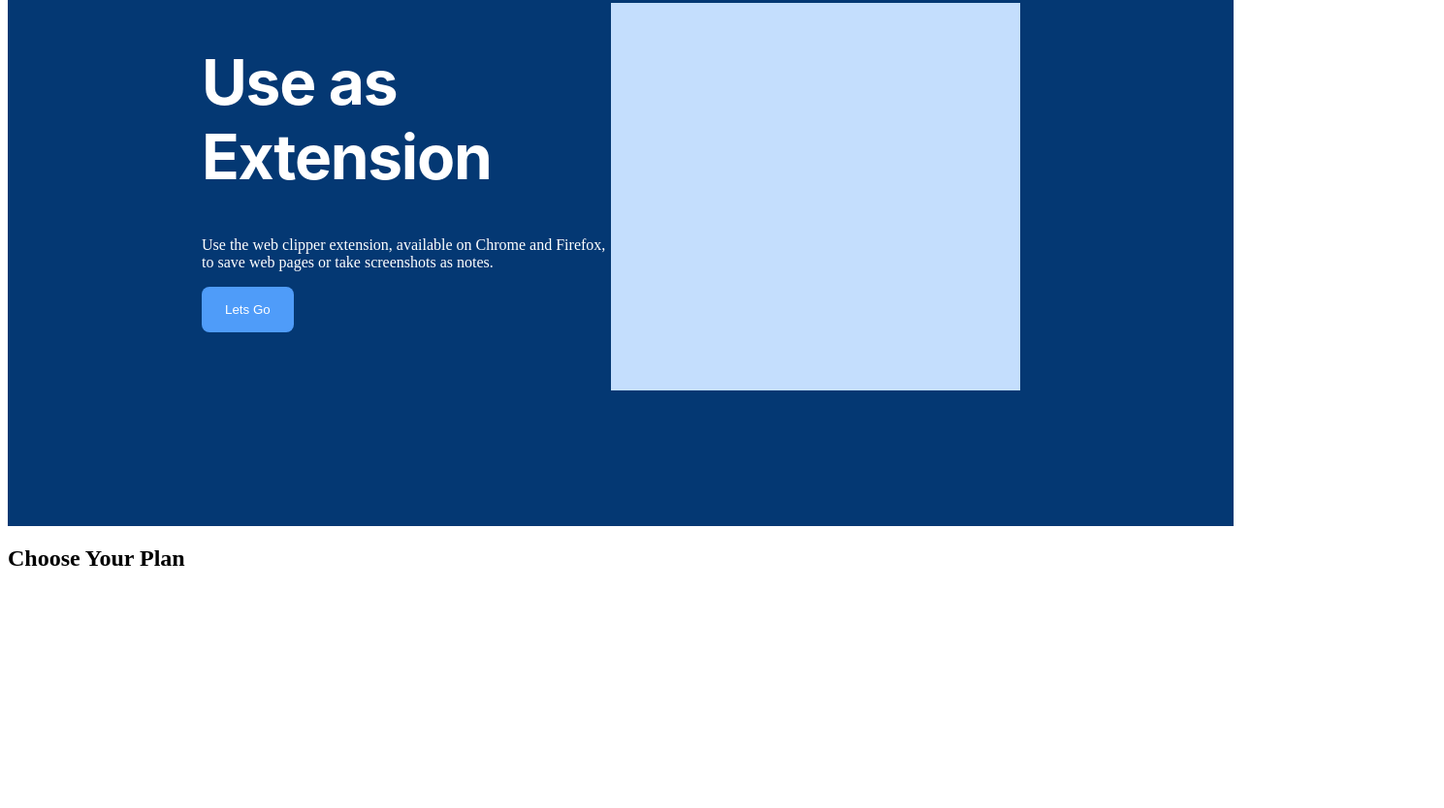
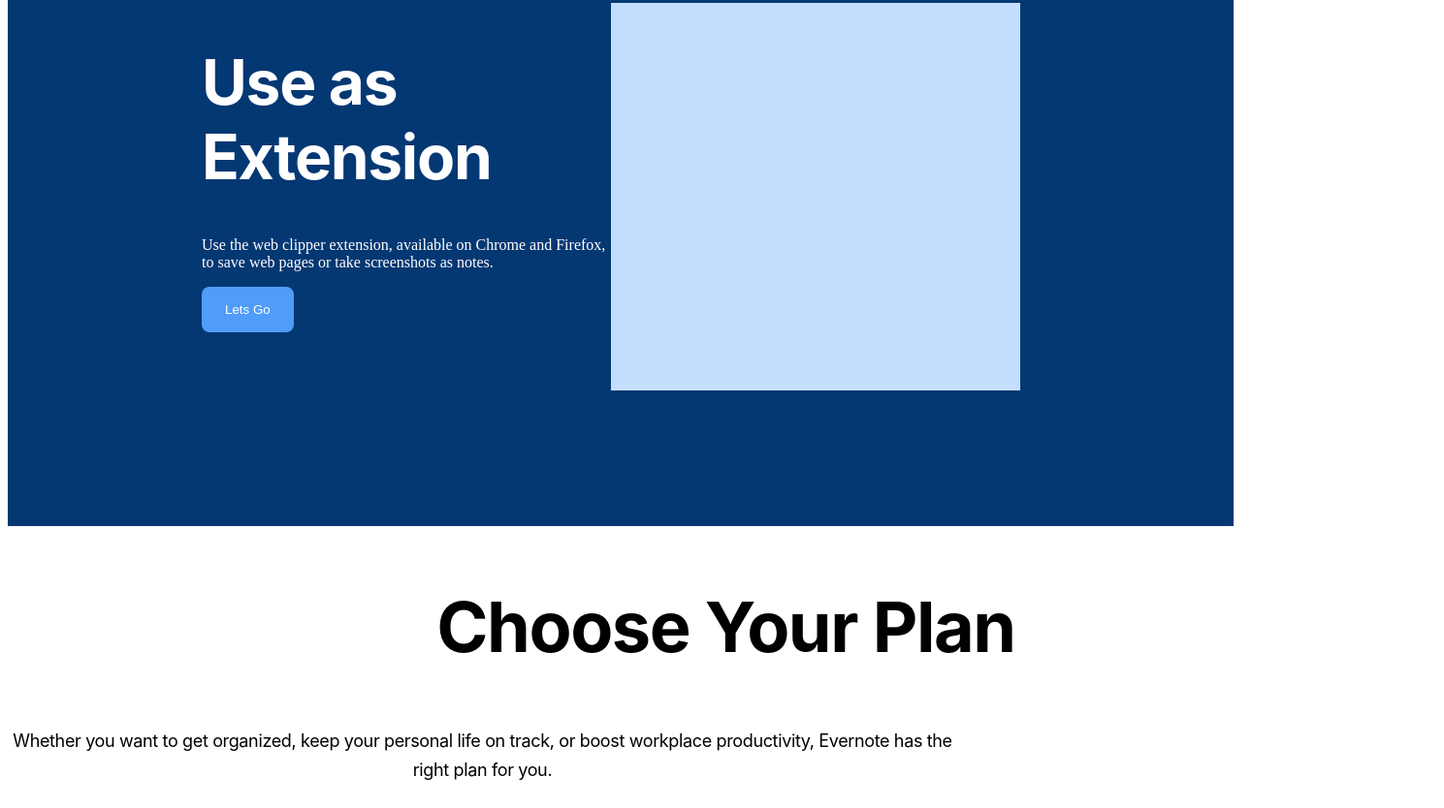
Before and after one commit to PayalMore30/competition, a plain HTML site: page project2.html in a window 1280 px wide. Shown: the part 1652-2486 px from the top of the page at 97% size, 1489 px wide, since content can reach past the window. Before the commit the page ends 2262 px from the top, so only its background shows below. Drawn offline with Linux system fonts and the light colour scheme.

Commit message:
addedsomething

```diff
--- a/project2.html
+++ b/project2.html
@@ -73,6 +73,7 @@
         <div class="fourthpage">
             <div class="nav2">
                 <h2>Choose Your Plan</h2>
+                <h4>Whether you want to get organized, keep your personal life on track, or boost workplace productivity, Evernote has the right plan for you.</h4>
             </div>
         </div>
     </div>
--- a/style.css
+++ b/style.css
@@ -13,7 +13,7 @@
     background-color: #043873;
 }
 #logo{
-    width: 350px;
+width: 350px;
 height: 34px;
 left: 47px;
 gap: 0px;
@@ -116,3 +116,40 @@ top: 92px;
 gap: 0px;
 opacity: 0px;
 }
+.nav2{
+    width: Fill (1,481px)px;
+height: Hug (171px)px;
+gap: 24px;
+opacity: 0px;
+
+}
+h2{
+    width: 1481px;
+height: 87px;
+gap: 0px;
+opacity: 0px;
+font-family: Inter;
+font-size: 72px;
+font-weight: 700;
+line-height: 87.14px;
+letter-spacing: -0.02em;
+text-align: center;
+text-underline-position: from-font;
+text-decoration-skip-ink: none;
+
+}
+h4{
+    width: 979px;
+height: 60px;
+gap: 0px;
+opacity: 0px;
+font-family: Inter;
+font-size: 18px;
+font-weight: 400;
+line-height: 30px;
+letter-spacing: -0.02em;
+text-align: center;
+text-underline-position: from-font;
+text-decoration-skip-ink: none;
+
+}
```
